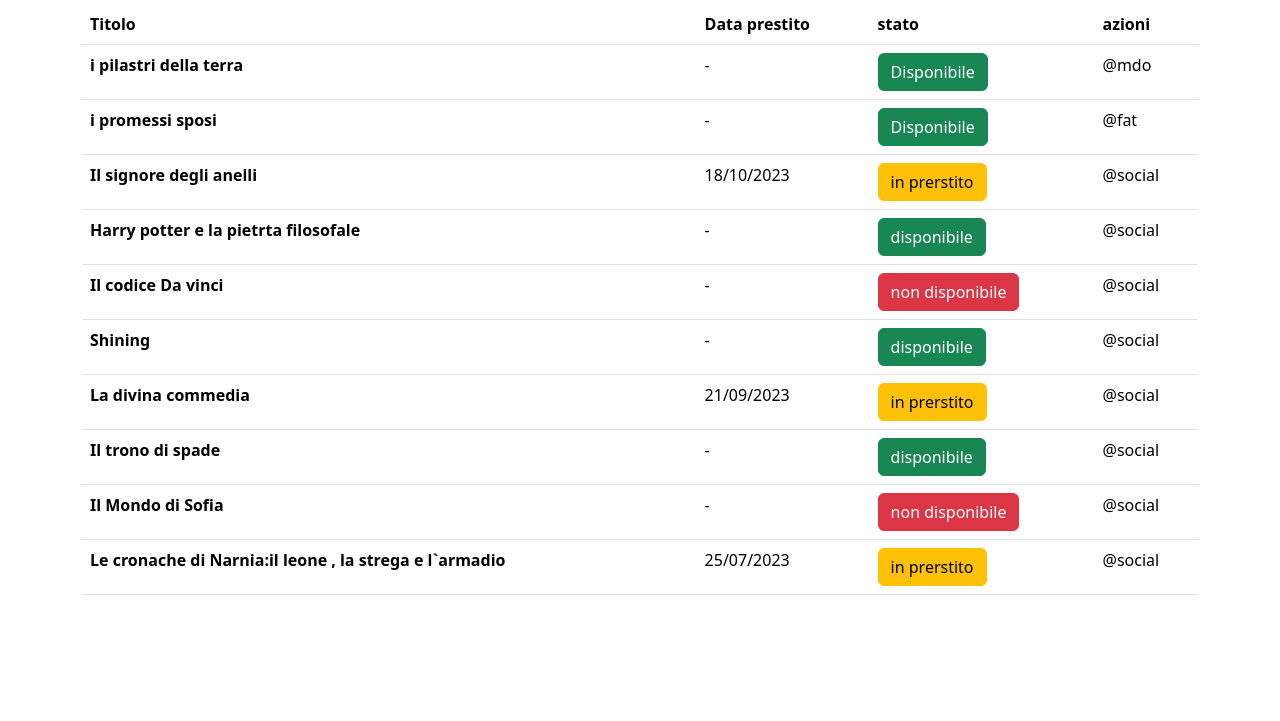
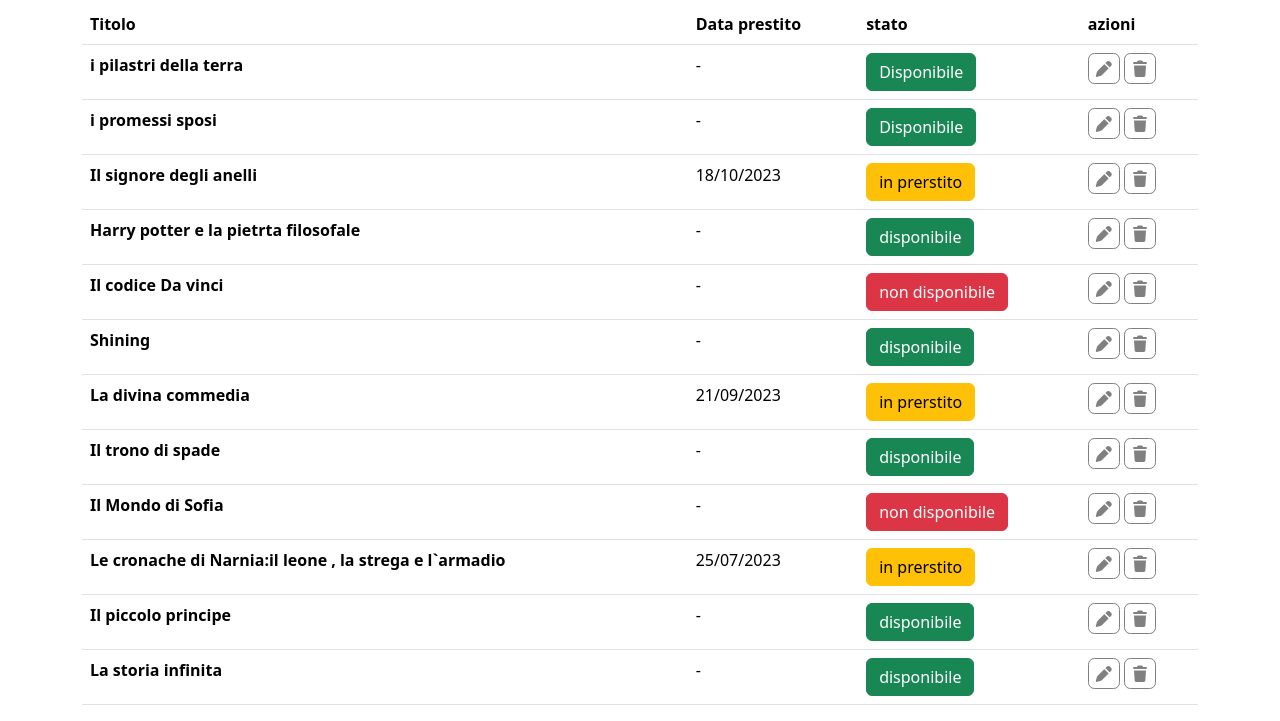
Before and after one commit to niccolorojasge-web/html-css-bootstrap-dashboard, a plain HTML site: page index.html in a window 1280 px wide. Shown: the part 116-837 px from the top of the page. Before the commit the page ends 800 px from the top, so only its background shows below. Drawn offline with nearby package versions, Linux system fonts and the light colour scheme.

Commit message:
inizio card

```diff
--- a/index.html
+++ b/index.html
@@ -5,7 +5,9 @@
     <meta name="viewport" content="width=device-width, initial-scale=1.0">
     <title>Document</title>
     <link href="https://cdn.jsdelivr.net/npm/bootstrap@5.3.8/dist/css/bootstrap.min.css" rel="stylesheet" integrity="sha384-sRIl4kxILFvY47J16cr9ZwB07vP4J8+LH7qKQnuqkuIAvNWLzeN8tE5YBujZqJLB" crossorigin="anonymous">
-    <link rel="stylesheet" href="style.css">
+
+    <link rel="stylesheet" href="https://cdnjs.cloudflare.com/ajax/libs/font-awesome/7.0.1/css/all.min.css">
+<link rel="stylesheet" href="style.css">
 </head>
 <body>
  <nav class="navbar navbar-expand-lg bg-body-tertiary" data-bs-theme="dark">
@@ -65,63 +67,74 @@
       <th scope="row">i pilastri della terra</th>
       <td>-</td>
       <td><button type="button" class="btn btn-success">Disponibile</button></td>
-      <td>@mdo</td>
+      <td><i class="fa-solid fa-pen"></i> <i class="fa-solid fa-trash"></i> </td>
     </tr>
     <tr>
       <th scope="row">i promessi sposi</th>
       <td>-</td>
       <td><button type="button" class="btn btn-success">Disponibile</button></td>
-      <td>@fat</td>
+      <td> <i class="fa-solid fa-pen"></i> <i class="fa-solid fa-trash"></i> </td>
     </tr>
     <tr>
       <th scope="row">Il signore degli anelli</th>
       <td>18/10/2023</td>
       <td><button type="button" class="btn btn-warning">in prerstito</button></td>
-      <td>@social</td>
+      <td><i class="fa-solid fa-pen"></i> <i class="fa-solid fa-trash"></i> </td>
     </tr>
     <tr>
       <th scope="row">Harry potter e la pietrta filosofale</th>
       <td>-</td>
       <td><button type="button" class="btn btn-success">disponibile</button></td>
-      <td>@social</td>
+      <td> <i class="fa-solid fa-pen"></i> <i class="fa-solid fa-trash"></i> </td>
     </tr>
     <tr>
       <th scope="row">Il codice Da vinci</th>
       <td>-</td>
       <td><button type="button" class="btn btn-danger"> non disponibile</button></td>
-      <td>@social</td>
+      <td><i class="fa-solid fa-pen"></i> <i class="fa-solid fa-trash"></i></td>
     </tr>
    <tr>
       <th scope="row">Shining</th>
       <td>-</td>
       <td><button type="button" class="btn btn-success">disponibile</button></td>
-      <td>@social</td>
+      <td><i class="fa-solid fa-pen"></i> <i class="fa-solid fa-trash"></i></td>
     </tr>
     <tr>
       <th scope="row">La divina commedia</th>
       <td>21/09/2023</td>
       <td><button type="button" class="btn btn-warning">in prerstito</button></td>
-      <td>@social</td>
+      <td><i class="fa-solid fa-pen"></i> <i class="fa-solid fa-trash"></i></td>
     </tr>
      <tr>
       <th scope="row">Il trono di spade</th>
       <td>-</td>
       <td><button type="button" class="btn btn-success">disponibile</button></td>
-      <td>@social</td>
+      <td><i class="fa-solid fa-pen"></i> <i class="fa-solid fa-trash"></i></td>
     </tr>
     <tr>
       <th scope="row">Il Mondo di Sofia</th>
       <td>-</td>
       <td><button type="button" class="btn btn-danger"> non disponibile</button></td>
-      <td>@social</td>
+      <td><i class="fa-solid fa-pen"></i> <i class="fa-solid fa-trash"></i></td>
     </tr>
     <tr>
       <th scope="row">Le cronache di Narnia:il leone , la strega e l`armadio</th>
       <td>25/07/2023</td>
       <td><button type="button" class="btn btn-warning">in prerstito</button></td>
-      <td>@social</td>
+      <td><i class="fa-solid fa-pen"></i> <i class="fa-solid fa-trash"></i></td>
     </tr>
-
+<tr>
+      <th scope="row">Il piccolo principe</th>
+      <td>-</td>
+      <td><button type="button" class="btn btn-success">disponibile</button></td>
+      <td><i class="fa-solid fa-pen"></i> <i class="fa-solid fa-trash"></i></td>
+    </tr>
+    <tr>
+      <th scope="row">La storia infinita</th>
+      <td>-</td>
+      <td><button type="button" class="btn btn-success">disponibile</button></td>
+      <td><i class="fa-solid fa-pen"></i> <i class="fa-solid fa-trash"></i></td>
+    </tr>
   </tbody>
 </table>
 </div>
--- a/style.css
+++ b/style.css
@@ -1,3 +1,11 @@
 .navbar img{
     width: 3rem;
 }
+
+ .fa-solid{
+    border: 1px solid grey;
+    padding: .4rem;
+    width: 2rem;
+    border-radius: .4rem;
+    color: grey;
+}
```
